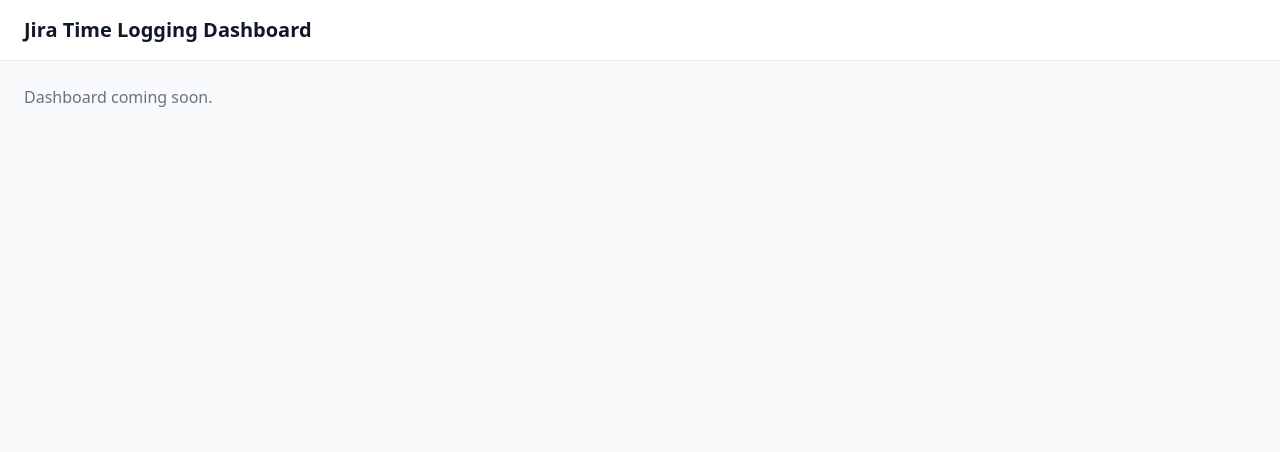
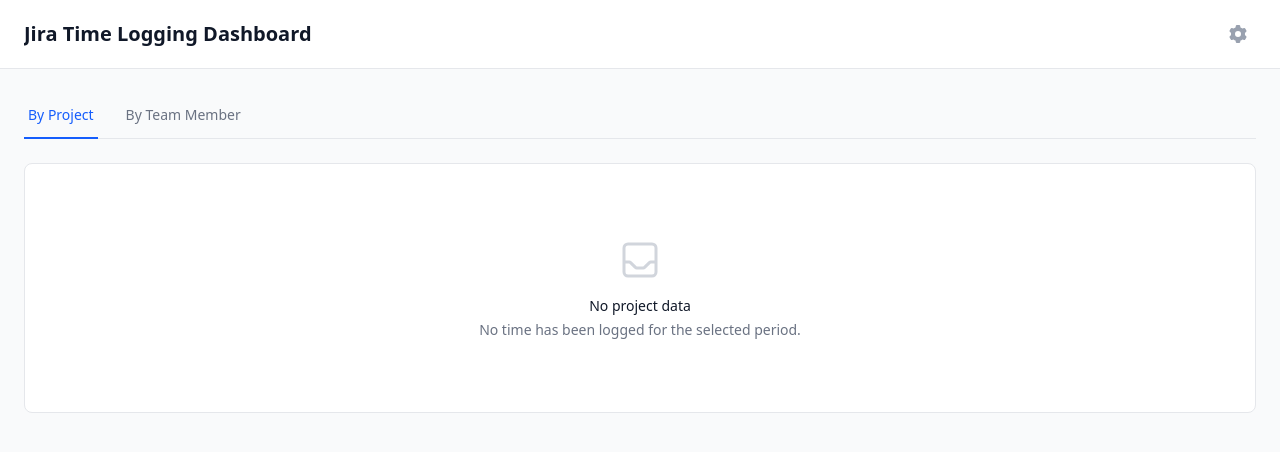
Before and after one commit to cnewt17/timelogging_dashboard, a React (Vite) app: page / in a window 1280 px wide. Shown: the top 452 px of the page. Built offline with nearby package versions, Linux system fonts and the light colour scheme.

Commit message:
Add dashboard layout

```diff
--- a/src/App.tsx
+++ b/src/App.tsx
@@ -1,16 +1,48 @@
+import { useState } from "react";
 import { BrowserRouter, Routes, Route, Navigate } from "react-router-dom";
 import "./index.css";
+import { DashboardLayout } from "./components/DashboardLayout";
+import { TabNav } from "./components/TabNav";
+import { ProjectBreakdownChart } from "./components/ProjectBreakdownChart";
+import { EmptyState } from "./components/common";
+import type { ProjectTimeData } from "./types/app";
+
+const TABS = [
+  { id: "projects", label: "By Project" },
+  { id: "team", label: "By Team Member" },
+] as const;
+
+type TabId = (typeof TABS)[number]["id"];
 
 function DashboardPage() {
+  const [activeTab, setActiveTab] = useState<TabId>("projects");
+
+  // Placeholder data - will be replaced with actual data fetching
+  const projectData: ProjectTimeData[] = [];
+
   return (
-    <div className="min-h-screen bg-gray-50 text-gray-900">
-      <header className="bg-white border-b border-gray-200 px-6 py-4">
-        <h1 className="text-xl font-semibold">Jira Time Logging Dashboard</h1>
-      </header>
-      <main className="p-6">
-        <p className="text-gray-500">Dashboard coming soon.</p>
-      </main>
-    </div>
+    <DashboardLayout>
+      <div className="space-y-6">
+        <TabNav
+          tabs={[...TABS]}
+          activeTab={activeTab}
+          onChange={(id) => setActiveTab(id as TabId)}
+        />
+
+        <div className="bg-white rounded-lg border border-gray-200 p-4 sm:p-6">
+          {activeTab === "projects" && (
+            <ProjectBreakdownChart projects={projectData} />
+          )}
+
+          {activeTab === "team" && (
+            <EmptyState
+              message="Team Member View"
+              description="Coming soon in F2.5"
+            />
+          )}
+        </div>
+      </div>
+    </DashboardLayout>
   );
 }
 
--- /dev/null
+++ b/src/components/DashboardLayout.tsx
@@ -0,0 +1,18 @@
+import { Header } from "./Header";
+
+interface DashboardLayoutProps {
+  children: React.ReactNode;
+  headerChildren?: React.ReactNode;
+}
+
+export function DashboardLayout({
+  children,
+  headerChildren,
+}: DashboardLayoutProps) {
+  return (
+    <div className="min-h-screen bg-gray-50 text-gray-900">
+      <Header>{headerChildren}</Header>
+      <main className="p-4 sm:p-6">{children}</main>
+    </div>
+  );
+}
--- /dev/null
+++ b/src/components/Header.tsx
@@ -0,0 +1,38 @@
+interface HeaderProps {
+  children?: React.ReactNode;
+}
+
+export function Header({ children }: HeaderProps) {
+  return (
+    <header className="sticky top-0 z-10 bg-white border-b border-gray-200">
+      <div className="flex items-center justify-between px-4 py-3 sm:px-6 sm:py-4">
+        <h1 className="text-lg font-semibold text-gray-900 truncate sm:text-xl">
+          Jira Time Logging Dashboard
+        </h1>
+
+        {children && (
+          <div className="flex-1 mx-4 hidden sm:block">{children}</div>
+        )}
+
+        <button
+          type="button"
+          className="p-2 text-gray-400 hover:text-gray-500 rounded-md"
+          aria-label="Settings"
+        >
+          <svg
+            className="h-5 w-5"
+            viewBox="0 0 20 20"
+            fill="currentColor"
+            aria-hidden="true"
+          >
+            <path
+              fillRule="evenodd"
+              d="M7.84 1.804A1 1 0 018.82 1h2.36a1 1 0 01.98.804l.331 1.652a6.993 6.993 0 011.929 1.115l1.598-.54a1 1 0 011.186.447l1.18 2.044a1 1 0 01-.205 1.251l-1.267 1.113a7.047 7.047 0 010 2.228l1.267 1.113a1 1 0 01.206 1.25l-1.18 2.045a1 1 0 01-1.187.447l-1.598-.54a6.993 6.993 0 01-1.929 1.115l-.33 1.652a1 1 0 01-.98.804H8.82a1 1 0 01-.98-.804l-.331-1.652a6.993 6.993 0 01-1.929-1.115l-1.598.54a1 1 0 01-1.186-.447l-1.18-2.044a1 1 0 01.205-1.251l1.267-1.114a7.05 7.05 0 010-2.227L1.821 7.773a1 1 0 01-.206-1.25l1.18-2.045a1 1 0 011.187-.447l1.598.54A6.993 6.993 0 017.51 3.456l.33-1.652zM10 13a3 3 0 100-6 3 3 0 000 6z"
+              clipRule="evenodd"
+            />
+          </svg>
+        </button>
+      </div>
+    </header>
+  );
+}
--- /dev/null
+++ b/src/components/TabNav.tsx
@@ -0,0 +1,42 @@
+interface Tab {
+  id: string;
+  label: string;
+}
+
+interface TabNavProps {
+  tabs: Tab[];
+  activeTab: string;
+  onChange: (tabId: string) => void;
+}
+
+export function TabNav({ tabs, activeTab, onChange }: TabNavProps) {
+  return (
+    <nav className="border-b border-gray-200" aria-label="Dashboard tabs">
+      <ul className="flex -mb-px space-x-6 overflow-x-auto" role="tablist">
+        {tabs.map((tab) => {
+          const isActive = tab.id === activeTab;
+          return (
+            <li key={tab.id} role="presentation">
+              <button
+                type="button"
+                role="tab"
+                aria-selected={isActive}
+                onClick={() => onChange(tab.id)}
+                className={`
+                  inline-block py-3 px-1 text-sm font-medium border-b-2 whitespace-nowrap
+                  ${
+                    isActive
+                      ? "border-blue-600 text-blue-600"
+                      : "border-transparent text-gray-500 hover:text-gray-700 hover:border-gray-300"
+                  }
+                `}
+              >
+                {tab.label}
+              </button>
+            </li>
+          );
+        })}
+      </ul>
+    </nav>
+  );
+}
```
